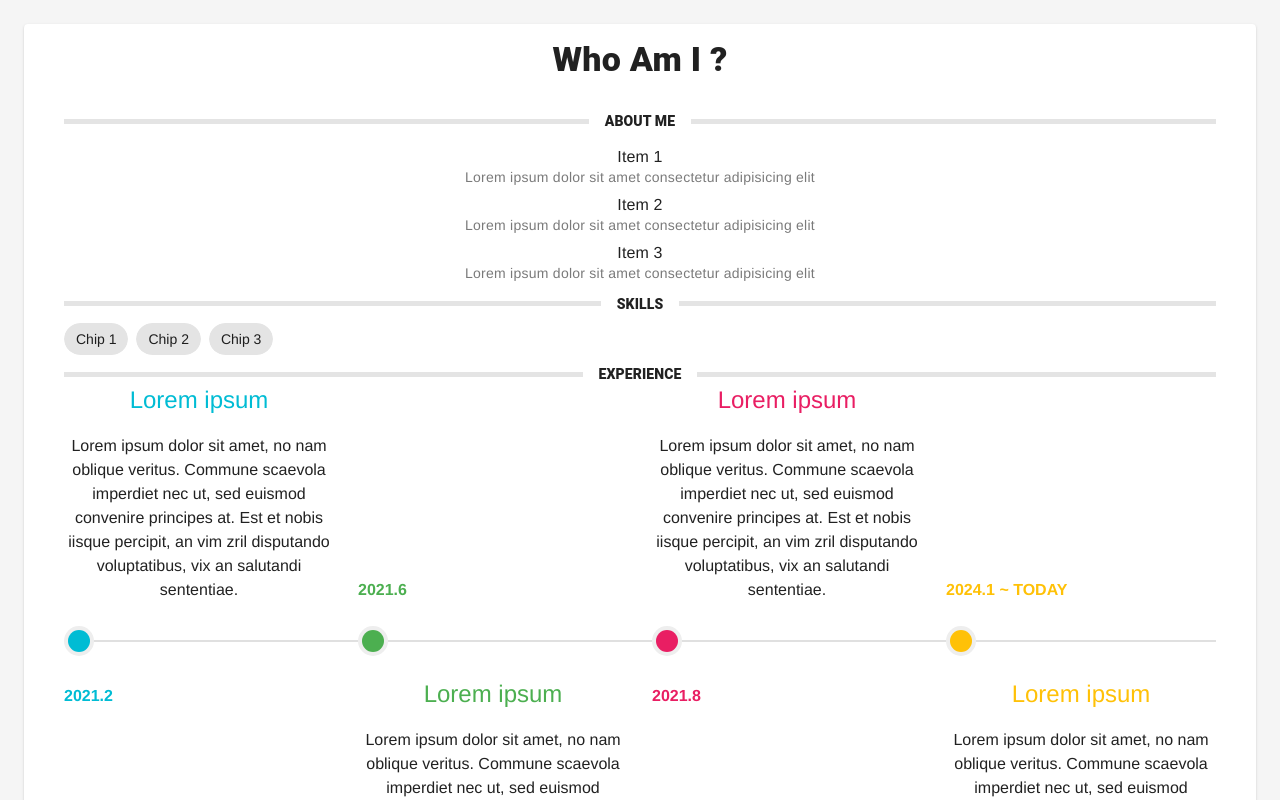
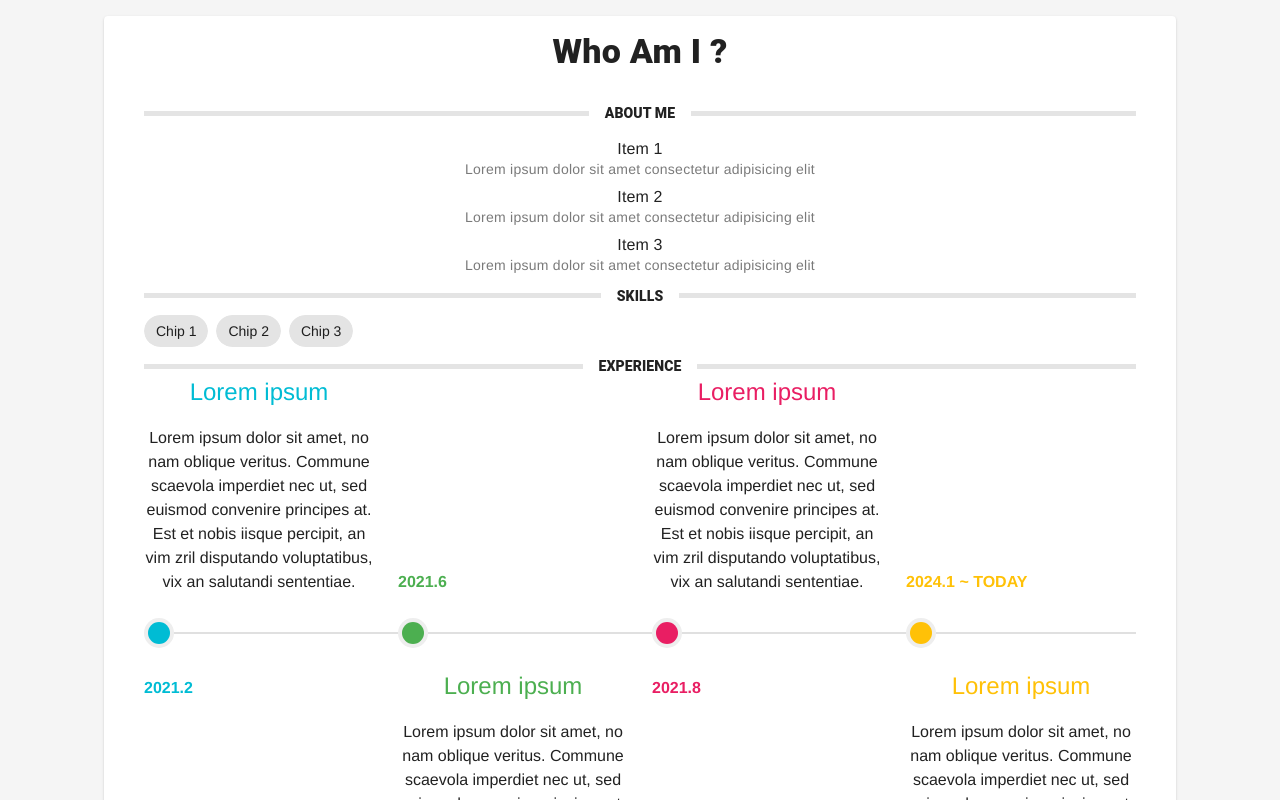
Before and after one commit to diangx/github.io-v2.0, a Vue app: page / in a window 1280 px wide. Shown: the top 800 px of the page. Built offline with nearby package versions, Linux system fonts and the light colour scheme.

Commit message:
ref : front style

```diff
--- a/src/App.vue
+++ b/src/App.vue
@@ -4,8 +4,7 @@
     <router-link to="/about">LOGIN</router-link>
   </nav> -->
   <v-container
-    class="pa-6"
-    fluid
+    class="px-16"
   >
     <router-view/>
   </v-container>
--- a/src/views/whoami/index.vue
+++ b/src/views/whoami/index.vue
@@ -2,23 +2,23 @@
     <v-row>
         <v-col cols="12" md="12">
             <v-card>
-                <v-card-title class="font-weight-black text-h6 text-md-h5 text-lg-h4">{{"Who Am I ?"}}</v-card-title>
+                <v-card-title class="font-weight-black text-h6 text-md-h5 text-lg-h4">{{ $state ?  "1" : "Who Am I ?"}}</v-card-title>
                 <!-- <v-card-text>
                     Body text
                 </v-card-text> -->
                 <v-container class="px-10" fluid>
                     <v-divider :thickness="5">
-                        <div class="font-weight-black text-subtitle-1 text-md-subtitle-1 text-lg-subtitle-2"> ABOUT ME </div>
+                        <div class="font-weight-black text-subtitle-1 text-md-subtitle-1 text-lg-subtitle-2"> {{ $state ?  "1-1" : "ABOUT ME"}} </div>
                     </v-divider>
                     <aboutme-section/>
 
                     <v-divider :thickness="5">
-                        <div class="font-weight-black text-subtitle-1 text-md-subtitle-1 text-lg-subtitle-2"> SKILLS </div>
+                        <div class="font-weight-black text-subtitle-1 text-md-subtitle-1 text-lg-subtitle-2"> {{ $state ?  "1-2" : "SKILLS"}} </div>
                     </v-divider>
                     <skills-section/>
 
                     <v-divider :thickness="5">
-                        <div class="font-weight-black text-subtitle-1 text-md-subtitle-1 text-lg-subtitle-2"> EXPERIENCE </div>
+                        <div class="font-weight-black text-subtitle-1 text-md-subtitle-1 text-lg-subtitle-2"> {{ $state ?  "1-3" : "EXPERIENCE"}}</div>
                     </v-divider>
                     <experienceSection/>
                 </v-container>
```
